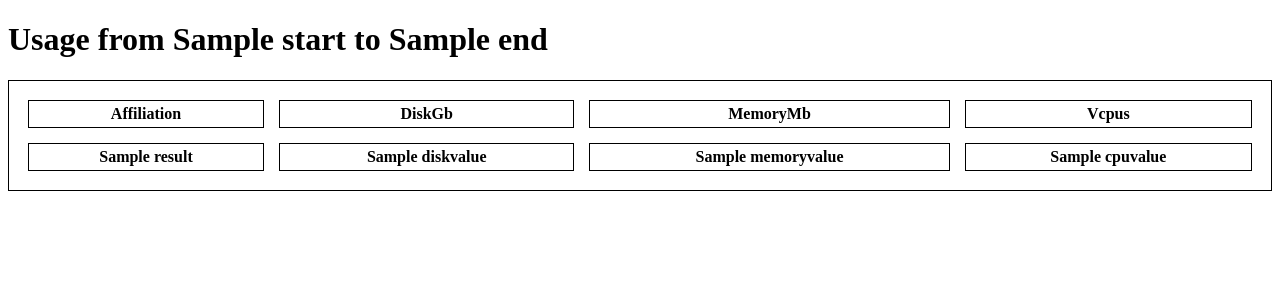
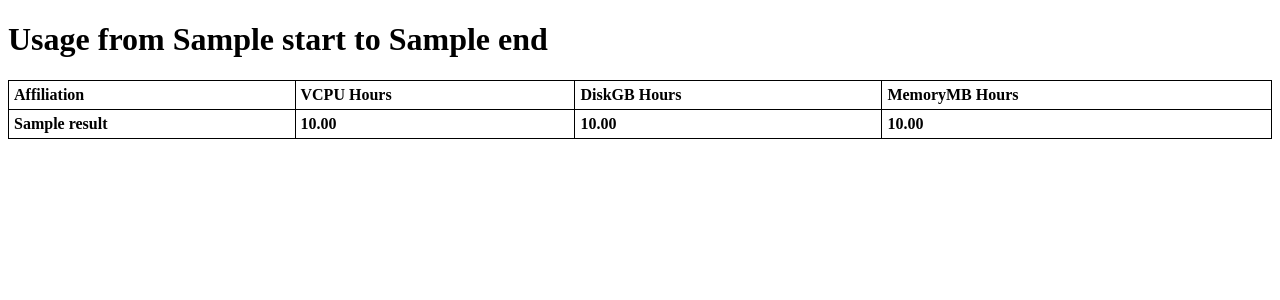
Before and after one commit to vinaykns/mocmon-usagereport, a Flask app: template app/templates/results.html in a window 1280 px wide. Shown: the top 300 px of the page. Run offline with Flask 2, Linux system fonts and the light colour scheme; the template is opened without the code that fills it: most values are stand-ins (such as "Sample title", 1, 10 or a date in 2020); lists and menus that the app fills with data are empty.

Commit message:
Arrangement of Data

```diff
--- a/app/templates/results.html
+++ b/app/templates/results.html
@@ -5,8 +5,13 @@
 <style>
 table, th, td {
     border: 1px solid black;
-    padding: 4px;
+    border-collapse: collapse;
 }
+th, td {
+    padding: 5px;
+    text-align: left;
+}
+
 table{
     border-spacing: 15px;
 }
@@ -15,17 +20,17 @@ table{
 <table style="width:100%">
   <tr>
     <th>Affiliation</th>
-    <th>DiskGb</th>
-    <th>MemoryMb</th>
-    <th>Vcpus</th>
+    <th>VCPU Hours</th>
+    <th>DiskGB Hours</th>
+    <th>MemoryMB Hours</th>
   </tr>
 
  {% for k,v in results.items() %}
   <tr>
     <th>{{k}}</th>
-    <th>{{v['Diskvalue']}}</th>
-    <th>{{v['Memoryvalue']}}</th>
-    <th>{{v['CPUvalue']}}</th>
+    <th>{{'%0.2f' % v['CPUvalue']|float}}</th>
+    <th>{{'%0.2f' % v['Diskvalue']|float}}</th>
+    <th>{{'%0.2f' % v['Memoryvalue']|float}}</th>
   </tr>
 {% endfor %}
 </body>
--- a/app/views.py
+++ b/app/views.py
@@ -21,7 +21,6 @@ def index():
       dates.end.append(end)
       import calculation
       results1 = calculation.results1
-      pdb.set_trace()
       return flask.render_template('results.html', start=start, end=end, results=results1)
     else:
      flask.abort(500)
```
